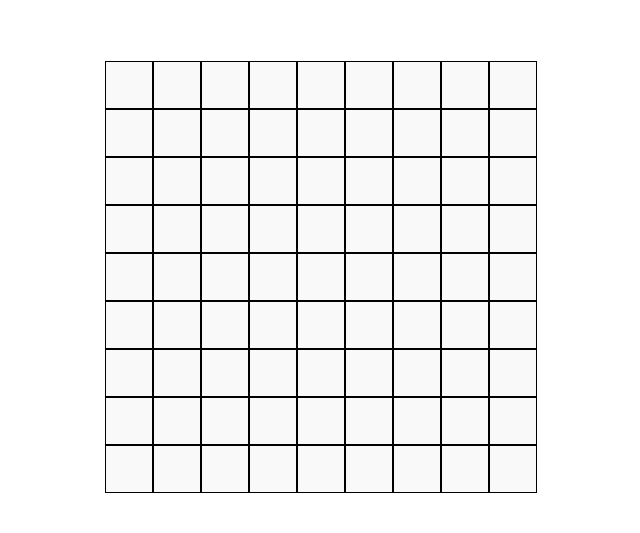
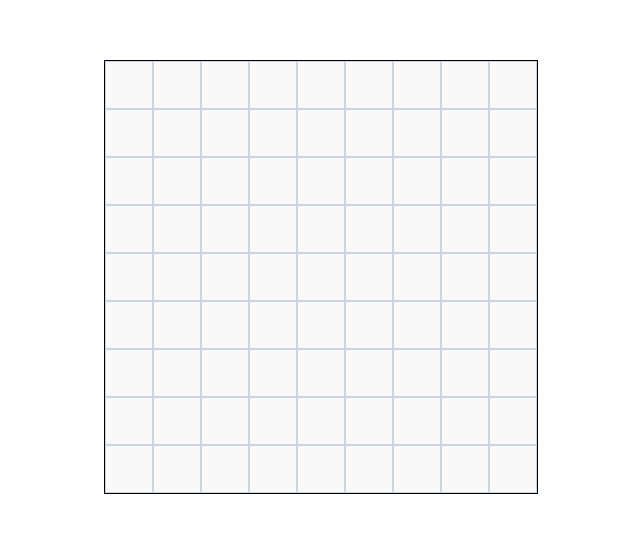
Before and after one commit to xukaaaa/tic-tac-toe, a React (Vite) app: page / in a window 1280 px wide. Shown: the part 123-656 px from the top of the page, without its empty margins (319-959 px from the left). Built offline with nearby package versions, Linux system fonts and the light colour scheme.

Commit message:
add checkWinnerDiagonal fn

```diff
--- a/src/components/Board.jsx
+++ b/src/components/Board.jsx
@@ -23,7 +23,7 @@ export default function Board() {
 
    const checkWinnerHorizontal = () => {
       for (let row = 0; row < 9; row++) {
-         for (let col = 0; col < 9; col++) {
+         for (let col = 0; col < 5; col++) {
             if (
                board[row][col] != '' && // Nếu ô đó không rỗng
                board[row][col] === board[row][col + 1] &&
@@ -39,9 +39,7 @@ export default function Board() {
 
    const checkWinnerVertical = () => {
       for (let col = 0; col < 9; col++) {
-         // Duyệt từng cột
-         for (let row = 0; row < 9; row++) {
-            // Duyệt từng dòng trong cột
+         for (let row = 0; row < 5; row++) {
             if (
                board[row][col] != '' && // Nếu ô đó không rỗng
                board[row][col] === board[row + 1][col] &&
@@ -55,14 +53,46 @@ export default function Board() {
       }
    }
 
+   const checkWinnerDiagonal = () => {
+      for (let row = 4; row < 9; row++) {
+         for (let col = 4; col < 9; col++) {
+            if (
+               board[row][col] &&
+               board[row][col] === board[row - 1][col - 1] &&
+               board[row][col] === board[row - 2][col - 2] &&
+               board[row][col] === board[row - 3][col - 3] &&
+               board[row][col] === board[row - 4][col - 4]
+            ) {
+               return board[row][col]
+            }
+         }
+      }
+
+      for (let row = 0; row < 5; row++) {
+         for (let col = 0; col < 5; col++) {
+            if (
+               board[row][col] &&
+               board[row][col] === board[row + 1][col + 1] &&
+               board[row][col] === board[row + 2][col + 2] &&
+               board[row][col] === board[row + 3][col + 3] &&
+               board[row][col] === board[row + 4][col + 4]
+            ) {
+               return board[row][col]
+            }
+         }
+      }
+   }
+
    const checkWinner = () => {
-      return checkWinnerHorizontal() || checkWinnerVertical()
+      return checkWinnerHorizontal() || checkWinnerVertical() || checkWinnerDiagonal()
    }
 
    useEffect(() => {
       if (checkWinner()) {
          console.log('Winner: ', checkWinner())
          setWinner(checkWinner())
+      } else if (!checkWinner() && board.every((row) => row.every((col) => col !== ''))) {
+         setWinner('Draw')
       }
    }, [board])
 
@@ -87,6 +117,9 @@ export default function Board() {
 
    return (
       <>
+         {winner === 'Draw' && <p>Draw</p>}
+         {winner && winner !== 'Draw' && <p>Winner: {winner}</p>}
+         <div className="border border-black">
             {board.map((arr, row) => {
                return (
                   <div className="flex justify-center" key={row}>
@@ -104,13 +137,14 @@ export default function Board() {
                   </div>
                )
             })}
+         </div>
          {winner && (
             <button
                onClick={() => {
                   resetBoard()
                }}
             >
-               Play
+               Play again
             </button>
          )}
       </>
--- a/src/components/Square.jsx
+++ b/src/components/Square.jsx
@@ -3,7 +3,7 @@ import { useState } from 'react'
 
 export default function Square({ value, onClick }) {
    return (
-      <button onClick={onClick} className="w-12 h-12 border border-black rounded-none ring-none">
+      <button onClick={onClick} className="w-12 h-12 border border-slate-300 rounded-none ring-none focus:outline-none hover:border-green-400">
          {value}
       </button>
    )
```
Lines whose indentation alone changed are shown as unchanged.
